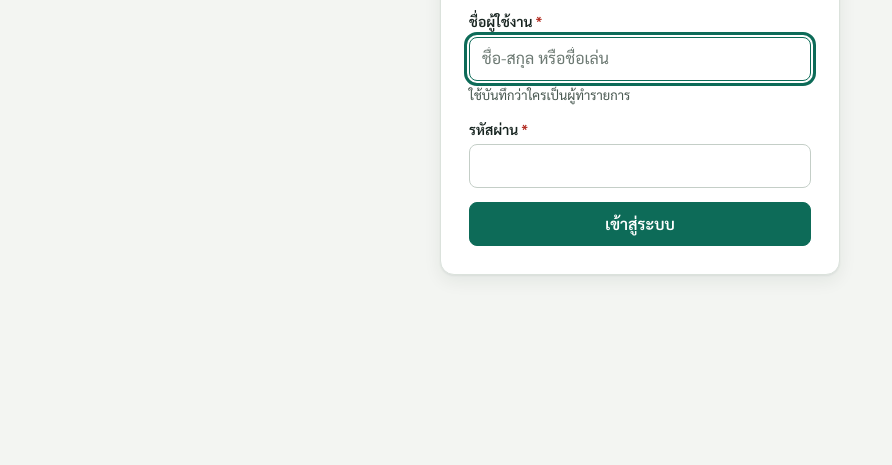
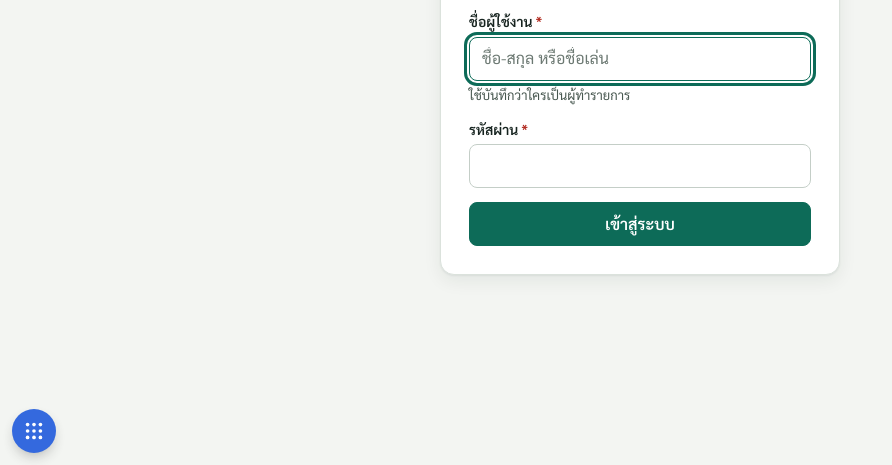
Before and after one commit to developedsystemSansai/ELPcenter, a website: page docs/index.html in a window 1280 px wide. Shown: the part 335-800 px from the top of the page, without its empty margins (0-892 px from the left). Drawn offline with Linux system fonts and the light colour scheme.

Commit message:
เพิ่มเมนูลอยลิงก์ไปทุกระบบ และหน้า portal.html

```diff
--- a/docs/index.html
+++ b/docs/index.html
@@ -39,5 +39,6 @@
 <script src="qr.js"></script>
 <script src="api.js"></script>
 <script src="app.js"></script>
+<script src="nav.js" defer></script>
 </body>
 </html>
--- /dev/null
+++ b/docs/nav.js
@@ -0,0 +1,62 @@
+/* SANSAI portal nav (สำเนาสำหรับ ELPcenter) — ปุ่มลอยเมนู "ระบบทั้งหมด" ใช้ร่วมกันทุกเว็บ
+   เพิ่ม/แก้ลิงก์ที่รายการ SITES ด้านล่างที่เดียว ทุกเว็บอัปเดตตามทันที
+   ปิดเฉพาะหน้า: <html data-no-portal> หรือ window.SANSAI_NAV_OFF = true */
+(function () {
+  var HUB = 'portal.html';
+  var SITES = [
+    { g: 'บริการผู้ป่วย', n: 'ศูนย์ยืม-คืนอุปกรณ์', d: 'ทะเบียนครุภัณฑ์ และ QR Code', u: location.origin + '/' },
+    { g: 'บริหารและธุรการ', n: 'ระบบสารบรรณอิเล็กทรอนิกส์', d: 'รับ-ส่งหนังสือภายในหน่วยงาน', u: 'https://developedsystemsansai.github.io/sarabunsansaihos/' },
+    { g: 'บริหารและธุรการ', n: 'ระบบบริหารจัดการโครงการ', d: 'ติดตามโครงการและแผนงาน', u: 'https://developedsystemsansai.github.io/sansaiplan/' },
+    { g: 'บริหารและธุรการ', n: 'แผนที่ยุทธศาสตร์', d: 'รวบรวมมุมมองกลุ่มงาน แผนยุทธศาสตร์', u: 'https://sansai-strategy-map.vercel.app/' },
+    { g: 'บริหารและธุรการ', n: 'ระบบ HRD', d: 'บันทึกหน่วยกิตและติดตามผล งบ 2569', u: 'https://hrdsansai.vercel.app/' },
+    { g: 'บริหารและธุรการ', n: 'EC Online Submission', d: 'ยื่นขอรับการพิจารณาจริยธรรมการวิจัย', u: 'https://developedsystemsansai.github.io/ec-sansai/' },
+    { g: 'บริหารและธุรการ', n: 'SAND ระบบยานพาหนะ', d: 'บันทึกการใช้รถ แจ้งซ่อม ตารางเวร', u: 'https://developedsystemsansai.github.io/carsystemsansai/' },
+    { g: 'บริการผู้ป่วย', n: 'PT Station กายภาพบำบัด', d: 'รพ.สต.บางขะแยง', u: 'https://ploypailinphysicaltherapy.github.io/Ploypailin-Physical-Therapy/' },
+    { g: 'บริการผู้ป่วย', n: 'จุดรับยาค้าง', d: 'ข้อมูลจุดรับยาค้าง', u: 'https://developedsystemsansai.github.io/refillmed/' },
+    { g: 'บริการผู้ป่วย', n: 'ระบบเยี่ยมบ้าน', d: 'ลงทะเบียน แผนที่ และแอปเจ้าหน้าที่', u: 'https://developedsystemsansai.github.io/HomeVisit/' },
+    { g: 'กิจกรรมและเครื่องมือ', n: 'เช็คอินและจัดที่นั่งสัมมนา', d: 'QR เช็คอิน แผนผังที่นั่ง', u: 'https://developedsystemsansai.github.io/QRScan/' },
+    { g: 'กิจกรรมและเครื่องมือ', n: 'Kippy ตารางเวร', d: 'ตารางเวรบนมือถือผ่าน LINE', u: 'https://kippytable.vercel.app/' },
+    { g: 'กิจกรรมและเครื่องมือ', n: 'Let me ทาย', d: 'เกมปาร์ตี้ทายคำ', u: 'https://developedsystemsansai.github.io/mixedgames/' }
+  ];
+  window.SANSAI_SITES = SITES;
+  window.SANSAI_HUB = HUB;
+  if (window.SANSAI_NAV_OFF || window.self !== window.top || document.documentElement.hasAttribute('data-no-portal')) return;
+
+  function esc(s) { return String(s).replace(/[&<>"']/g, function (c) { return { '&': '&amp;', '<': '&lt;', '>': '&gt;', '"': '&quot;', "'": '&#39;' }[c]; }); }
+  var href = location.href, cur = null;
+  SITES.forEach(function (s) { if (href.indexOf(s.u) === 0) cur = s; });
+
+  var html = '<a class="hub" href="' + HUB + '">ศูนย์รวมระบบ รพ.สันทราย</a>', g = '';
+  SITES.forEach(function (s) {
+    if (s.g !== g) { g = s.g; html += '<h2>' + esc(g) + '</h2>'; }
+    html += '<a class="it' + (s === cur ? ' cur' : '') + '" href="' + esc(s.u) + '"' + (s === cur ? ' aria-current="page"' : '') + '><b>' + esc(s.n) + '</b><span>' + esc(s.d) + '</span></a>';
+  });
+
+  var host = document.createElement('div');
+  host.id = 'sansai-portal';
+  host.style.cssText = 'all:initial;position:fixed;left:12px;bottom:calc(12px + env(safe-area-inset-bottom,0px));z-index:2147483000;font-family:Sarabun,"Noto Sans Thai",system-ui,sans-serif';
+  var r = host.attachShadow({ mode: 'open' });
+  r.innerHTML = '<style>' +
+    '*{box-sizing:border-box;margin:0}' +
+    '.fab{width:44px;height:44px;border-radius:50%;border:0;background:#1a56db;color:#fff;display:grid;place-items:center;cursor:pointer;opacity:.88;box-shadow:0 6px 16px -6px rgba(0,0,0,.45);transition:opacity .15s,transform .15s}' +
+    '.fab:hover,.fab[aria-expanded=true]{opacity:1}.fab:active{transform:scale(.96)}.fab svg{width:22px;height:22px}' +
+    '.fab:focus-visible,.pn a:focus-visible{outline:3px solid #f59e0b;outline-offset:2px}' +
+    '.pn{position:absolute;left:0;bottom:56px;width:min(320px,calc(100vw - 24px));max-height:min(70vh,520px);overflow:auto;background:#fff;color:#1f2937;border:1px solid #e5e7eb;border-radius:16px;padding:8px;box-shadow:0 18px 40px -12px rgba(0,0,0,.35)}' +
+    '.pn[hidden]{display:none}' +
+    '.pn h2{font-size:.75rem;font-weight:600;color:#6b7280;padding:10px 10px 4px}' +
+    '.pn a{display:block;text-decoration:none;color:inherit;padding:9px 10px;border-radius:10px;line-height:1.35}' +
+    '.pn a:hover{background:#eff4ff}' +
+    '.pn .hub{background:#1a56db;color:#fff;font-weight:700;text-align:center;margin-bottom:2px}.pn .hub:hover{background:#1647b8}' +
+    '.it b{display:block;font-size:.92rem;font-weight:600}.it span{display:block;font-size:.78rem;color:#6b7280}' +
+    '.it.cur{background:#eff4ff;box-shadow:inset 0 0 0 1.5px #1a56db}' +
+    '@media print{.fab,.pn{display:none!important}}@media (prefers-reduced-motion:reduce){*{transition:none!important}}' +
+    '</style>' +
+    '<button class="fab" type="button" aria-label="เมนูระบบทั้งหมด" aria-expanded="false" title="ระบบทั้งหมดของ รพ.สันทราย"><svg viewBox="0 0 24 24" fill="currentColor" aria-hidden="true"><circle cx="5" cy="5" r="2"/><circle cx="12" cy="5" r="2"/><circle cx="19" cy="5" r="2"/><circle cx="5" cy="12" r="2"/><circle cx="12" cy="12" r="2"/><circle cx="19" cy="12" r="2"/><circle cx="5" cy="19" r="2"/><circle cx="12" cy="19" r="2"/><circle cx="19" cy="19" r="2"/></svg></button>' +
+    '<nav class="pn" hidden aria-label="ระบบทั้งหมด">' + html + '</nav>';
+  var fab = r.querySelector('.fab'), pn = r.querySelector('.pn');
+  function set(o) { pn.hidden = !o; fab.setAttribute('aria-expanded', o ? 'true' : 'false'); }
+  fab.addEventListener('click', function (e) { e.stopPropagation(); set(pn.hidden); });
+  document.addEventListener('click', function (e) { if (!host.contains(e.target)) set(false); });
+  document.addEventListener('keydown', function (e) { if (e.key === 'Escape' && !pn.hidden) { set(false); fab.focus(); } });
+  (document.body || document.documentElement).appendChild(host);
+})();
```
Also changed, not shown: docs/portal.html (added, +48 -0 lines), docs/scan.html (+1 -0 lines).
